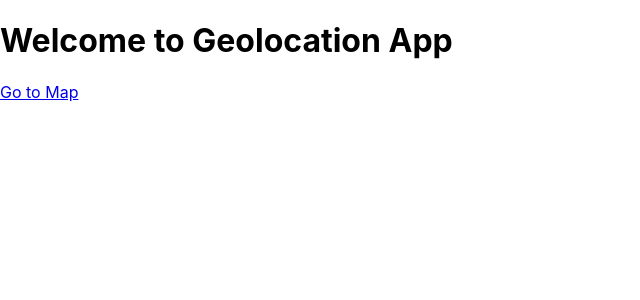
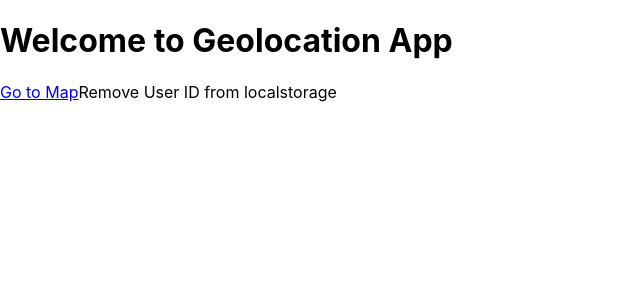
Before and after one commit to SadLunch/ReactGeolocation-Frontend, a React (Create React App) app: page / in a window 1280 px wide. Shown: the top 300 px of the page, without its empty margins (0-640 px from the left). Built offline with nearby package versions, Linux system fonts and the light colour scheme; no server answers.

Commit message:
added function to remove local storage item when clicked

```diff
--- a/src/components/HomePage.js
+++ b/src/components/HomePage.js
@@ -6,6 +6,9 @@ const HomePage = () => (
   <div>
     <h1>Welcome to Geolocation App</h1>
     <Link to="/map">Go to Map</Link>
+    <span onClick={() => {
+      localStorage.removeItem('uuid');
+    }} >Remove User ID from localstorage</span>
     {/* <FeedbackForm /> */}
   </div>
 );
```
